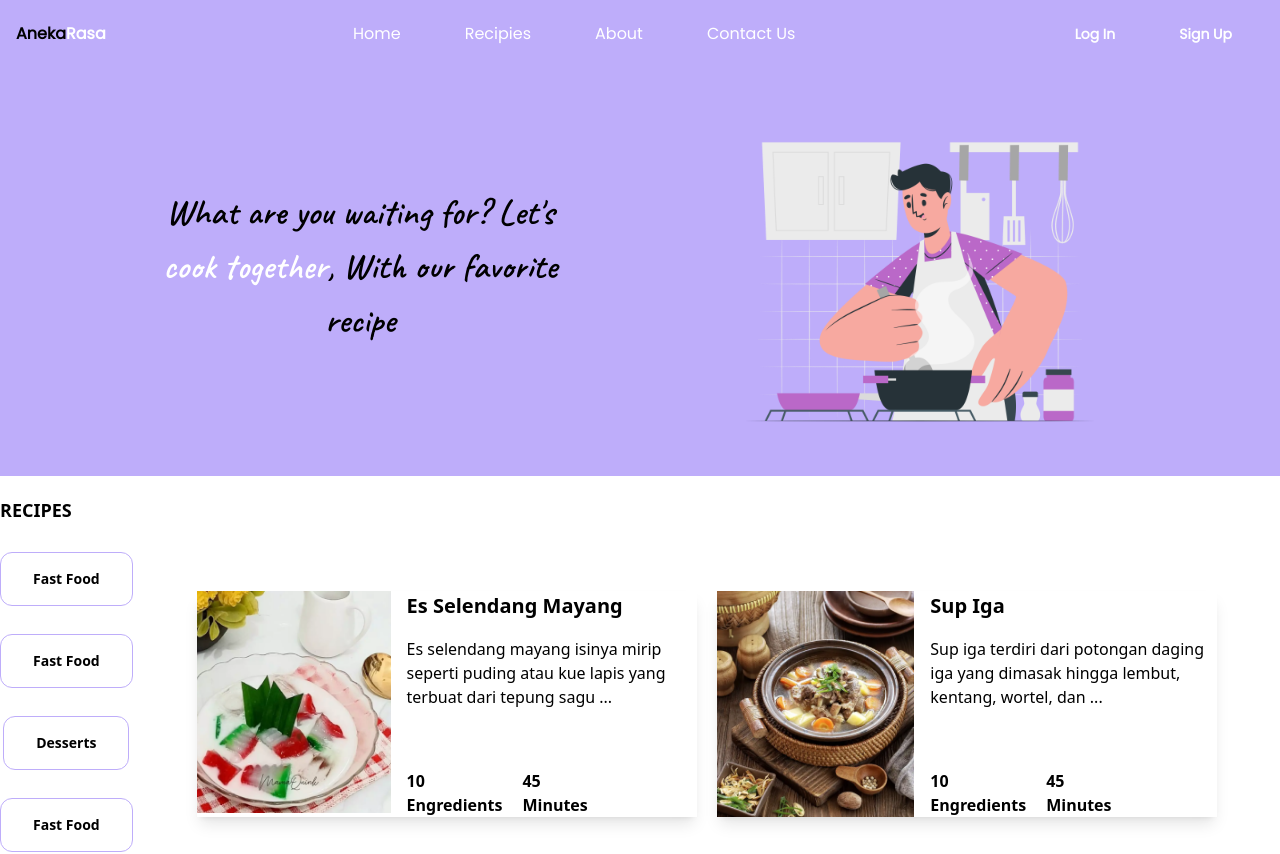
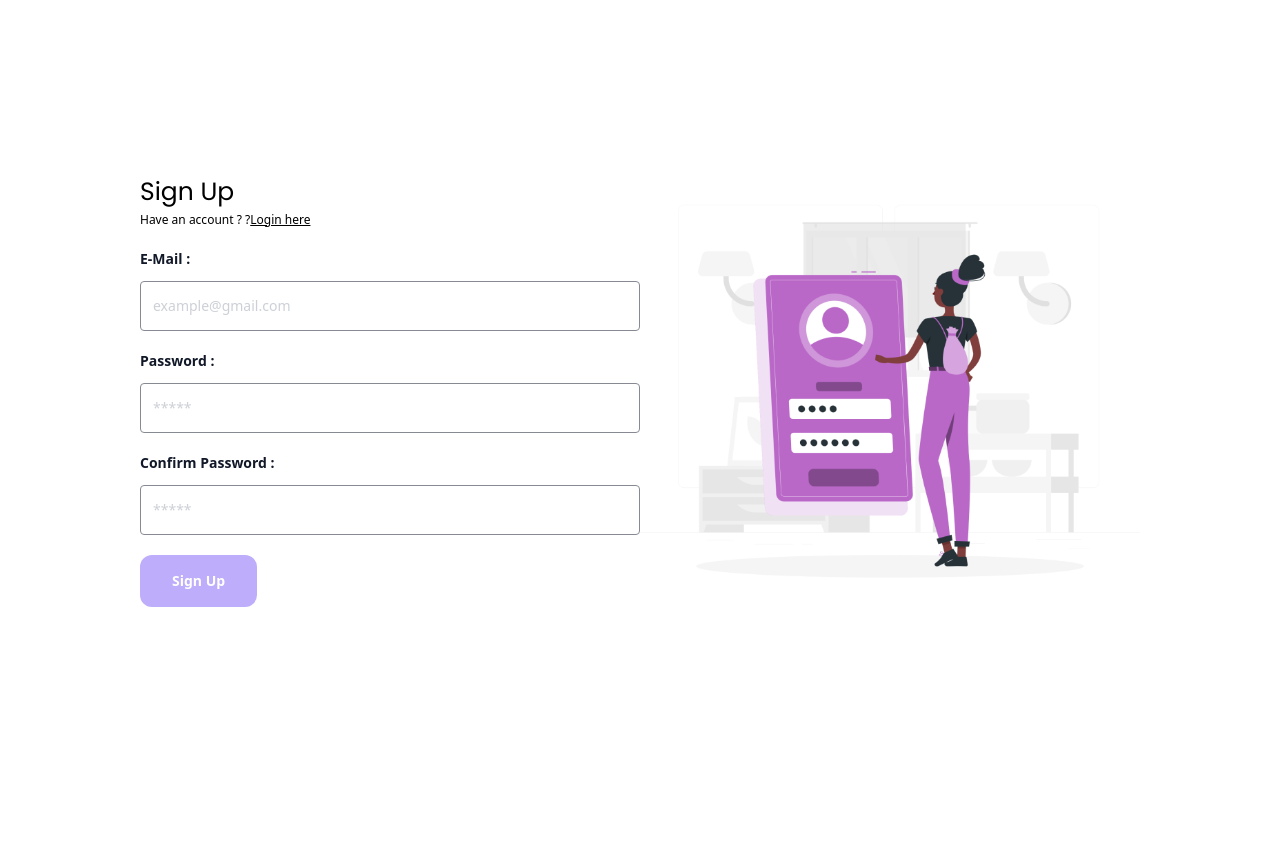
Before and after one commit to fannyrahmasari/web_resep_makanan, a React (Vite) app: page / in a window 1280 px wide. Shown: the top 854 px of the page. After the commit the page ends 800 px from the top, so only its background shows below. Built offline with nearby package versions, Linux system fonts and the light colour scheme.

Commit message:
feat: menambahkan login dan sign up

```diff
--- /dev/null
+++ b/src/pages/auth/login.jsx
@@ -0,0 +1,41 @@
+import login from "../../assets/img/login.png"
+import InputForm from "../../components/input/Index"
+import Button from "../../components/Button"
+const Login = () => {
+    return(
+        <div className="flex justify-center items-center lg:flex-row md:flex-row flex-col container h-screen mx-auto">
+                <div className="lg:order-1 md:order-1 order-2">
+                    <h1 className="font-poppins lg:text-[25px] text-[18px]">Log In To Continue</h1>
+                    <p className="text-[12px]">Don’t have an account ?<a href=""><u>create a new account</u></a></p>
+
+                    <div className="lg:w-[500px] w-[300px]">
+                        <form>
+                            <InputForm
+                            name="email"
+                            label="E-Mail :"
+                            placeholder="example@gmail.com"
+                            type="email"
+                            />
+                            <InputForm
+                            name="password"
+                            label="Password :"
+                            placeholder="*****"
+                            type="password"
+                            />
+
+                            <Button
+                            type="button"
+                            text="Log In"
+                            classname="bg-ungu text-white font-semibold mt-5"
+                            />
+                        </form>
+                    </div>
+                </div>
+                <div className="lg:order-2 md:order-2 order-1">
+                    <img src={login} alt="" className="lg:w-[500px] md:w-[400px] w-[300px]" />
+                </div>
+        </div>
+    )
+}
+
+export default Login
--- /dev/null
+++ b/src/pages/auth/signup.jsx
@@ -0,0 +1,47 @@
+import signup from "../../assets/img/signup.png"
+import InputForm from "../../components/input/Index"
+import Button from "../../components/Button"
+const SignUp = () => {
+    return(
+        <div className="flex justify-center items-center lg:flex-row md:flex-row flex-col container h-screen mx-auto">
+                <div className="lg:order-1 md:order-1 order-2">
+                    <h1 className="font-poppins lg:text-[25px] text-[18px]">Sign Up</h1>
+                    <p className="text-[12px]">Have an account ? ?<a href=""><u>Login here</u></a></p>
+
+                    <div className="lg:w-[500px] w-[300px]">
+                        <form>
+                            <InputForm
+                            name="email"
+                            label="E-Mail :"
+                            placeholder="example@gmail.com"
+                            type="email"
+                            />
+                            <InputForm
+                            name="password"
+                            label="Password :"
+                            placeholder="*****"
+                            type="password"
+                            />
+                            <InputForm
+                            name="password"
+                            label="Confirm Password :"
+                            placeholder="*****"
+                            type="password"
+                            />
+
+                            <Button
+                            type="button"
+                            text="Sign Up"
+                            classname="bg-ungu text-white font-semibold mt-5 mb-5"
+                            />
+                        </form>
+                    </div>
+                </div>
+                <div className="lg:order-2 md:order-2 order-1">
+                    <img src={signup} alt="" className="lg:w-[500px] md:w-[400px] w-[300px]" />
+                </div>
+        </div>
+    )
+}
+
+export default SignUp
--- a/src/routes/index.jsx
+++ b/src/routes/index.jsx
@@ -1,10 +1,11 @@
-import LandingPages from "../pages/landingPages"
+// import LandingPages from "../pages/landingPages"
+import SignUp from "../pages/auth/signup"
 function App() {
 
   return (
     <div>
       <div>
-        <LandingPages />
+        <SignUp />
       </div>
     </div>
   )
```
Also changed, not shown: src/assets/img/login.png (added), src/assets/img/signup.png (added).
